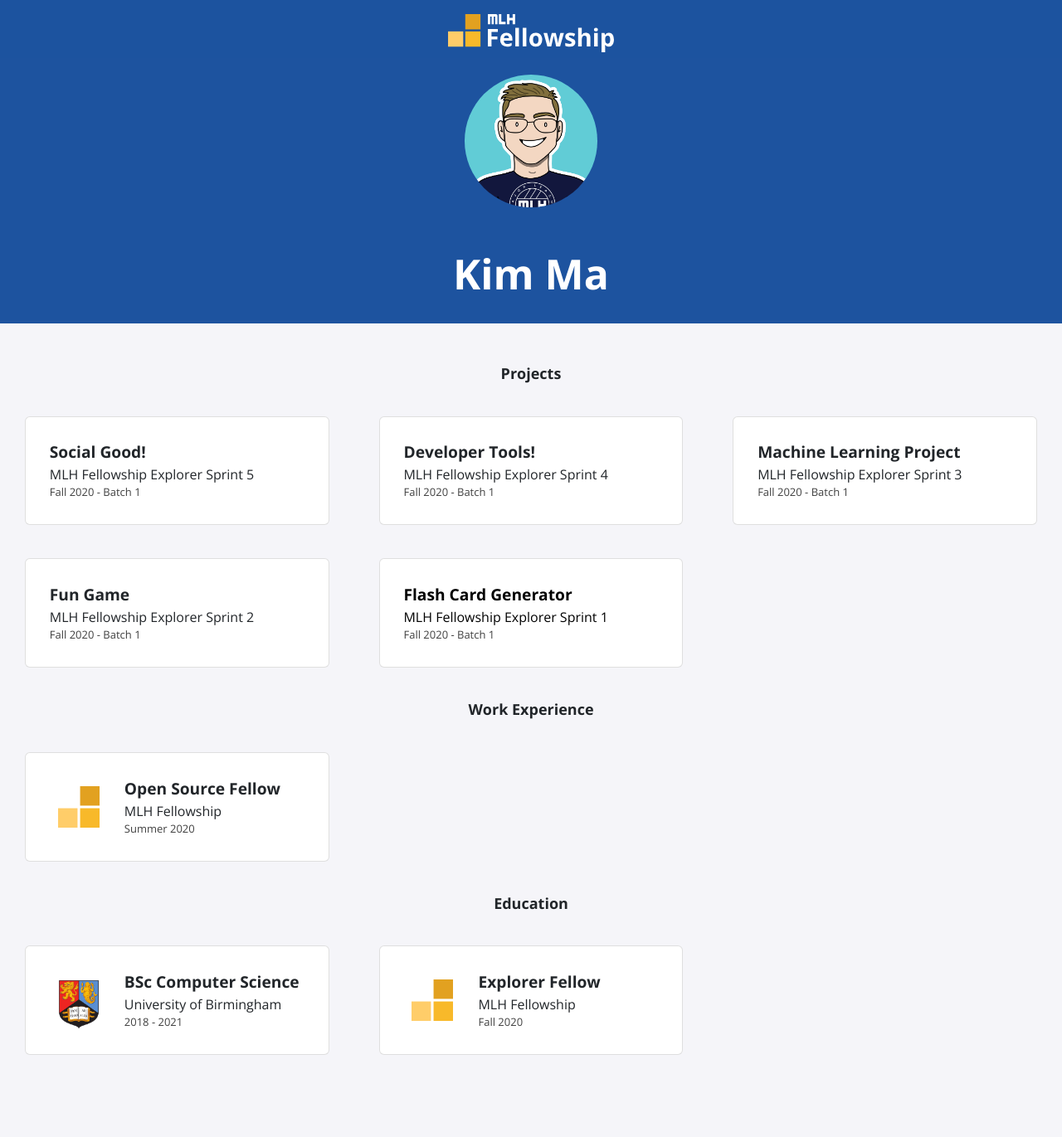
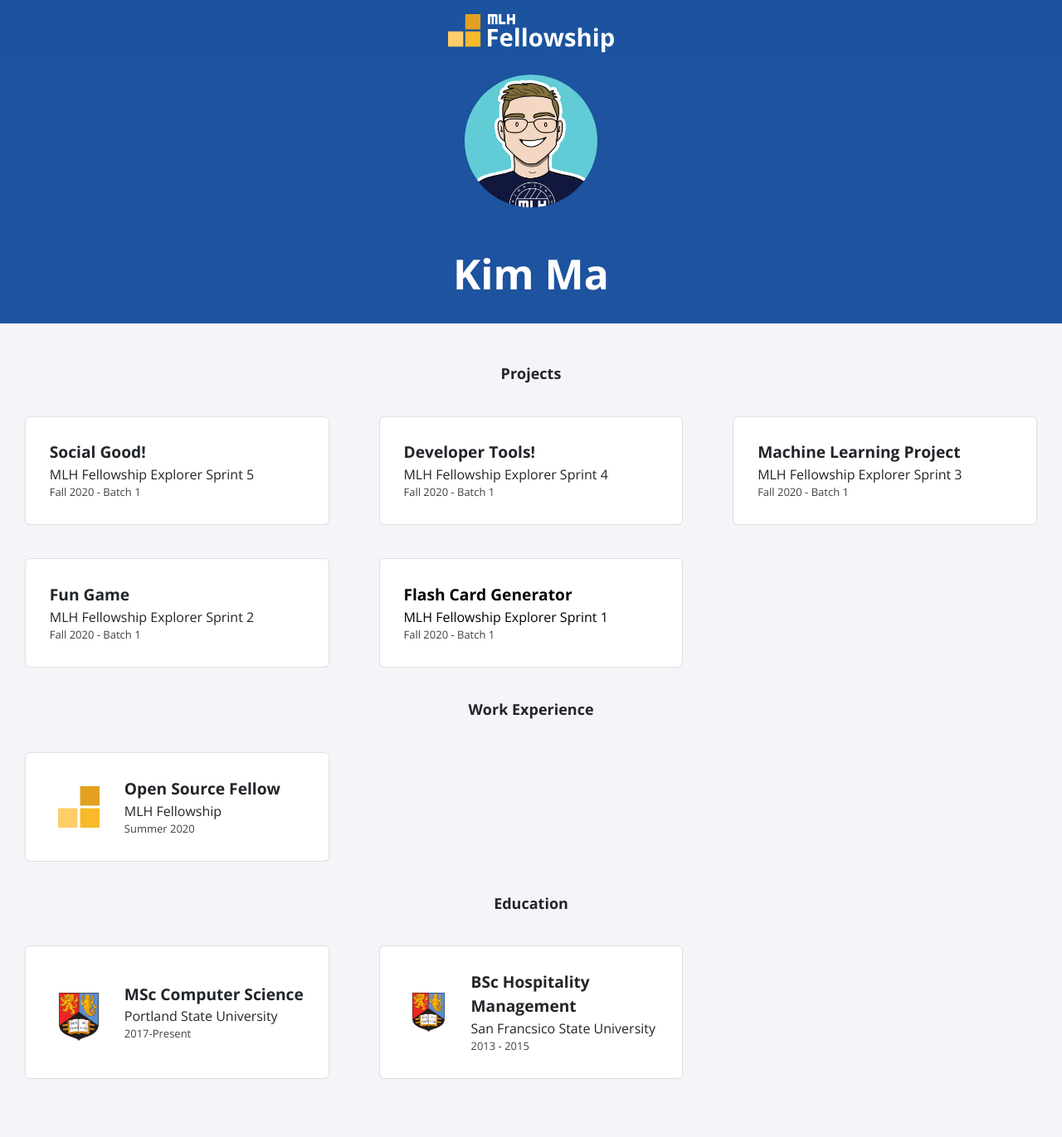
Before and after one commit to mKimp/MLHLOCALBUILD, a Jekyll site: the page built from index.html, in a window 1280 px wide. Shown: the whole page at 83% size. Built offline with Jekyll 4.4.1, drawn with Linux system fonts in a browser that asks for light colours; nearby versions of some CDN libraries; before the commit the page ends 1342 px from its top, so only the background shows below that.

Commit message:
update my info to education.yml

```diff
--- a/_data/education.yml
+++ b/_data/education.yml
@@ -1,9 +1,10 @@
-- course: BSc Computer Science
-  institute: University of Birmingham
-  dates: 2018 - 2021
+- course: MSc Computer Science
+  institute: Portland State University
+  dates: 2017-Present
   logo: uob.png
 
-- course: Explorer Fellow
-  institute: MLH Fellowship
-  dates: Fall 2020
-  logo: fellowship.svg
+- course: BSc Hospitality Management
+  minor: Business Admin
+  institute: San Francsico State University
+  dates: 2013 - 2015
+  logo: uob.png
```
